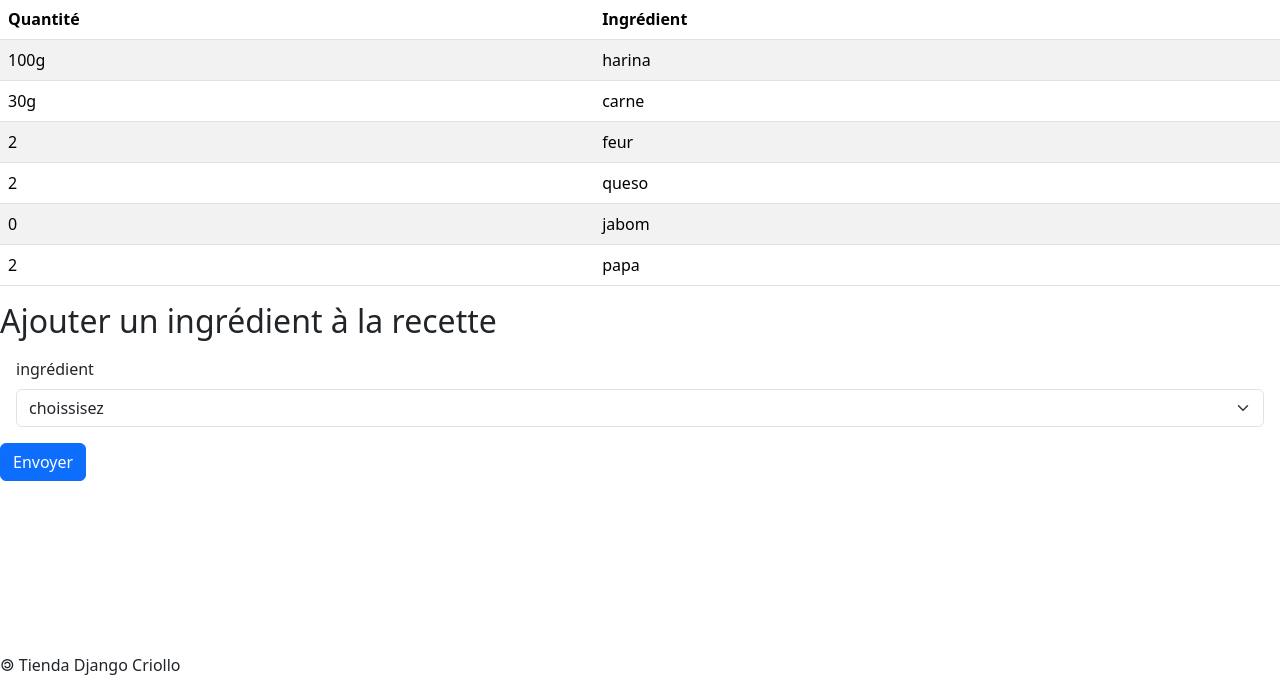
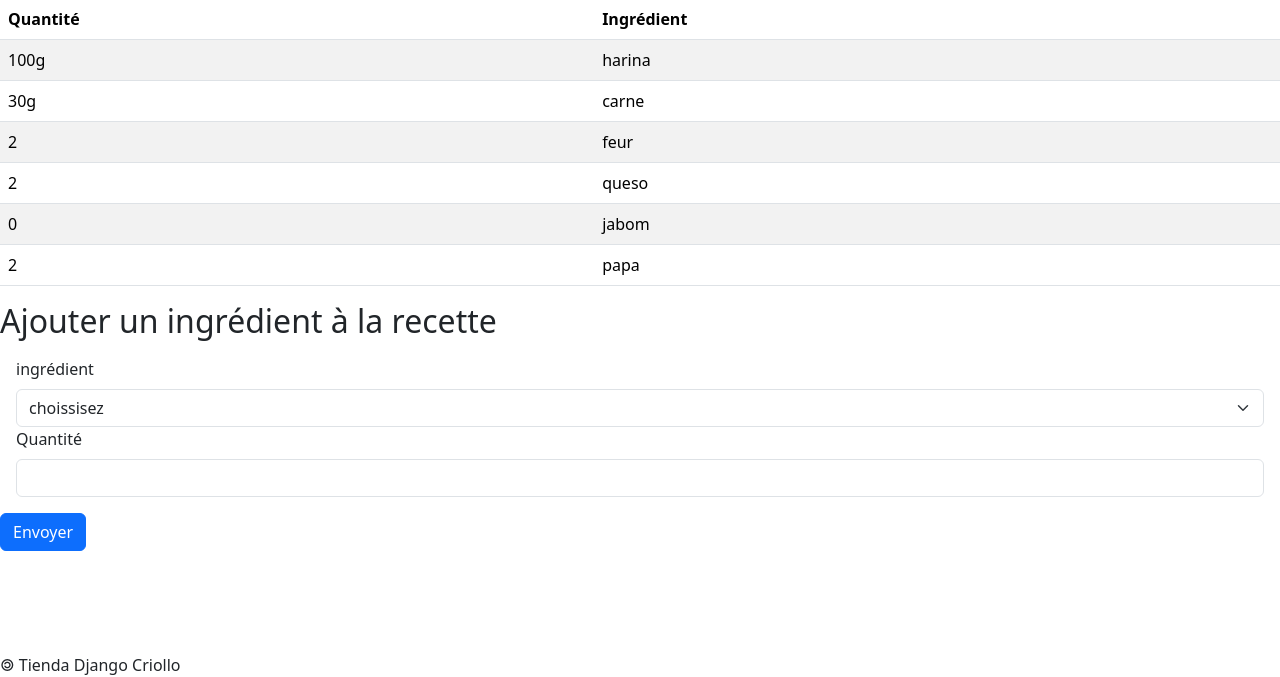
Before and after one commit to LePeruvienn/empanadas, a Django app: page /empanadas/1 in a window 1280 px wide. Shown: the part 123-800 px from the top of the page. Run offline with Django 4.2, Linux system fonts and the light colour scheme; data comes from the database, SQL or seed files in the repository; both versions use the stored data as it was after the commit.

Commit message:
Hola amigo ! Ese es el push de tp7

```diff
--- a/tienda/empanadas/templates/empanadas/empanada.html
+++ b/tienda/empanadas/templates/empanadas/empanada.html
@@ -30,7 +30,7 @@
 <h2> Ajouter un ingrédient à la recette </h2>
 
 <form
-	action="/empanada/{{empanada.idEmpanada}}/addIngredient"
+	action="/empanadas/{{empanada.idEmpanada}}/addIngredient"
 	method="post"
 >
 	{% csrf_token %}
@@ -54,8 +54,22 @@
 					{{ingr.nomIngredient}}
 				</option>
 			{% endfor %}
+		</select>
 
-		</select>
+		<label
+			for="id_quantite"
+			class="form-label"
+		>
+			Quantité
+		</label>
+		<input
+			id="id_quantite"
+			name="quantite"
+			type="text"
+			maxlength="100"
+			requiered
+			class="form-control"
+		>
 	</div>
 	<button type="submit" class="btn btn-primary">
 		Envoyer
--- a/tienda/empanadas/views.py
+++ b/tienda/empanadas/views.py
@@ -117,7 +117,7 @@ def ajouterIngredientsEmpanada(request,empanada_id):
             ligne.empanada = emp
         ligne.quantite = qt
         ligne.save()
-        return redirect('/empanada/%d' % empanada_id)
+        return redirect('/empanadas/%d' % empanada_id)
     else:
         return render (
             request,
```
Also changed, not shown: tienda/db.sqlite3.
